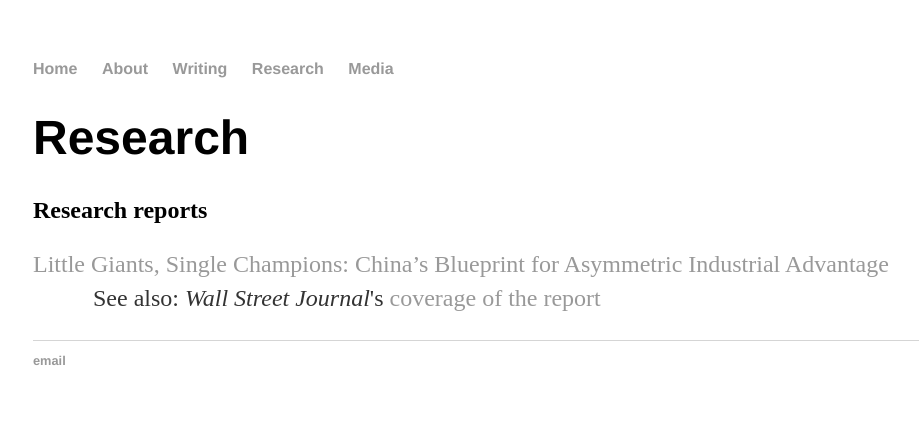
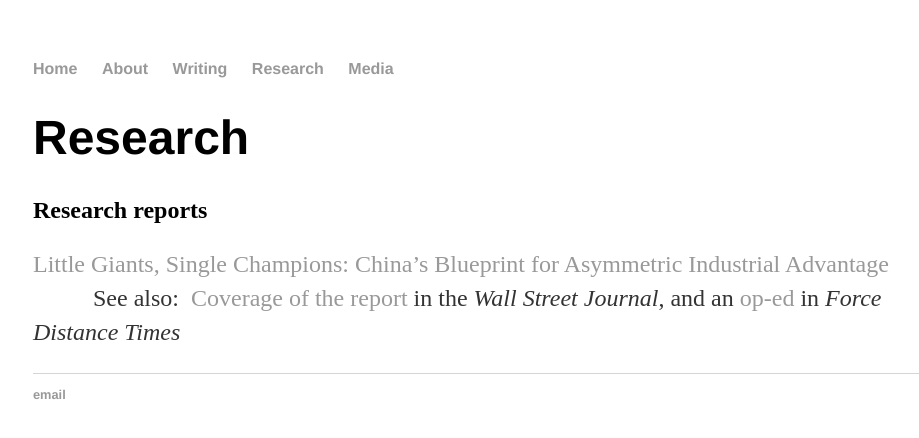
Before and after one commit to marykmhui/marykmhui, a Jekyll site: the page built from research/index.html, in a window 1280 px wide. Shown: the top 438 px of the page, without its empty margins (159-1078 px from the left). Built offline with Jekyll 4.4.1, drawn with Linux system fonts in a browser that asks for light colours.

Commit message:
Update index.html

```diff
--- a/research/index.html
+++ b/research/index.html
@@ -7,7 +7,7 @@ title: Research
 			<h1>Research</h1>
 			<h2>Research reports</h2>
 			<p><a href="https://forcedistancetimes.com/little-giants-single-champions-report/">Little Giants, Single Champions: China&rsquo;s Blueprint for Asymmetric Industrial Advantage</a><br />
-			&nbsp; &nbsp; &nbsp; &nbsp; &nbsp; See also:&nbsp;<em>Wall Street Journal</em>&#39;s&nbsp;<a href="https://www.wsj.com/articles/china-cultivates-thousands-of-little-giants-in-aerospace-telecom-to-outdo-u-s-97ef9bdb">coverage of the report</a></p>
+			&nbsp; &nbsp; &nbsp; &nbsp; &nbsp; See also:&nbsp;&nbsp;<a href="https://www.wsj.com/articles/china-cultivates-thousands-of-little-giants-in-aerospace-telecom-to-outdo-u-s-97ef9bdb">Coverage of the report</a>&nbsp;in the<em> Wall Street Journal</em>,&nbsp;and an&nbsp;<a href="https://forcedistancetimes.com/single-champions-little-giants-chinas-industrial-strategy/">op-ed</a> in&nbsp;<em>Force Distance Times</em></p>
 </p>
 
 
```
